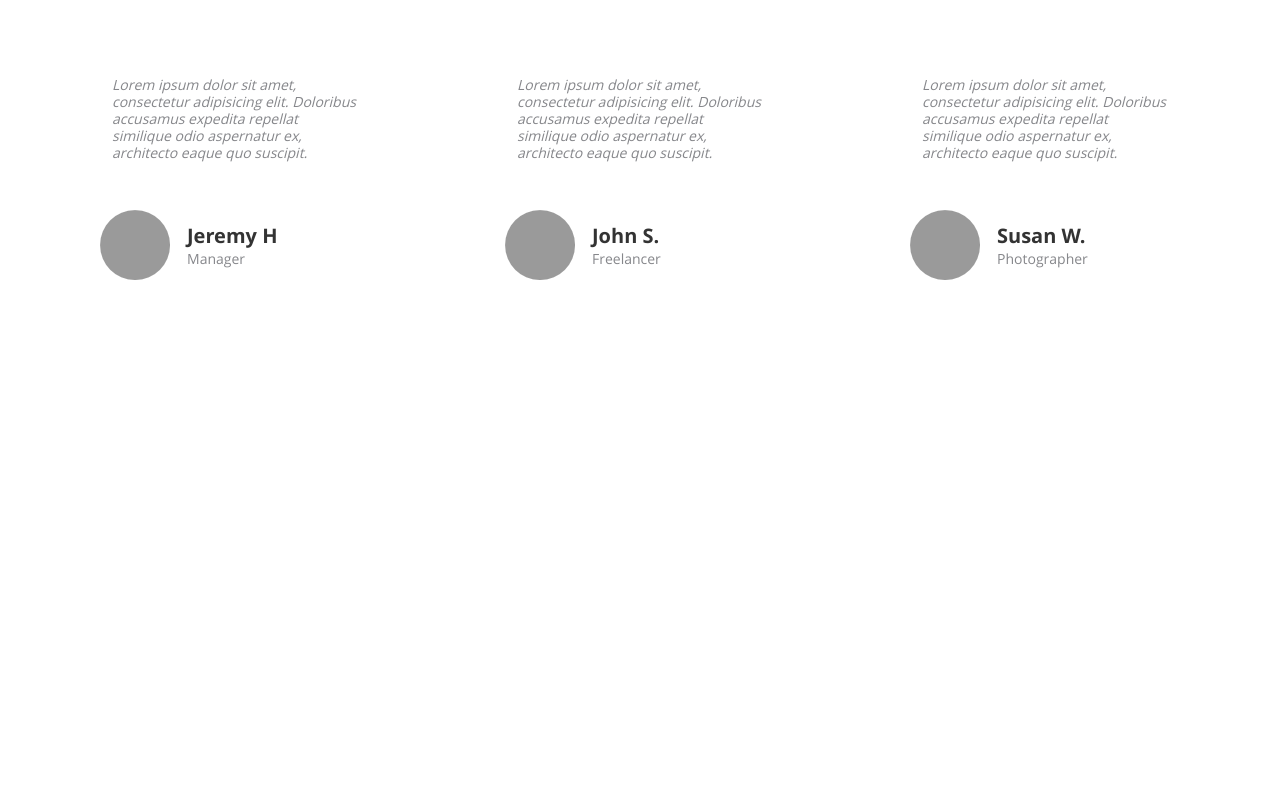
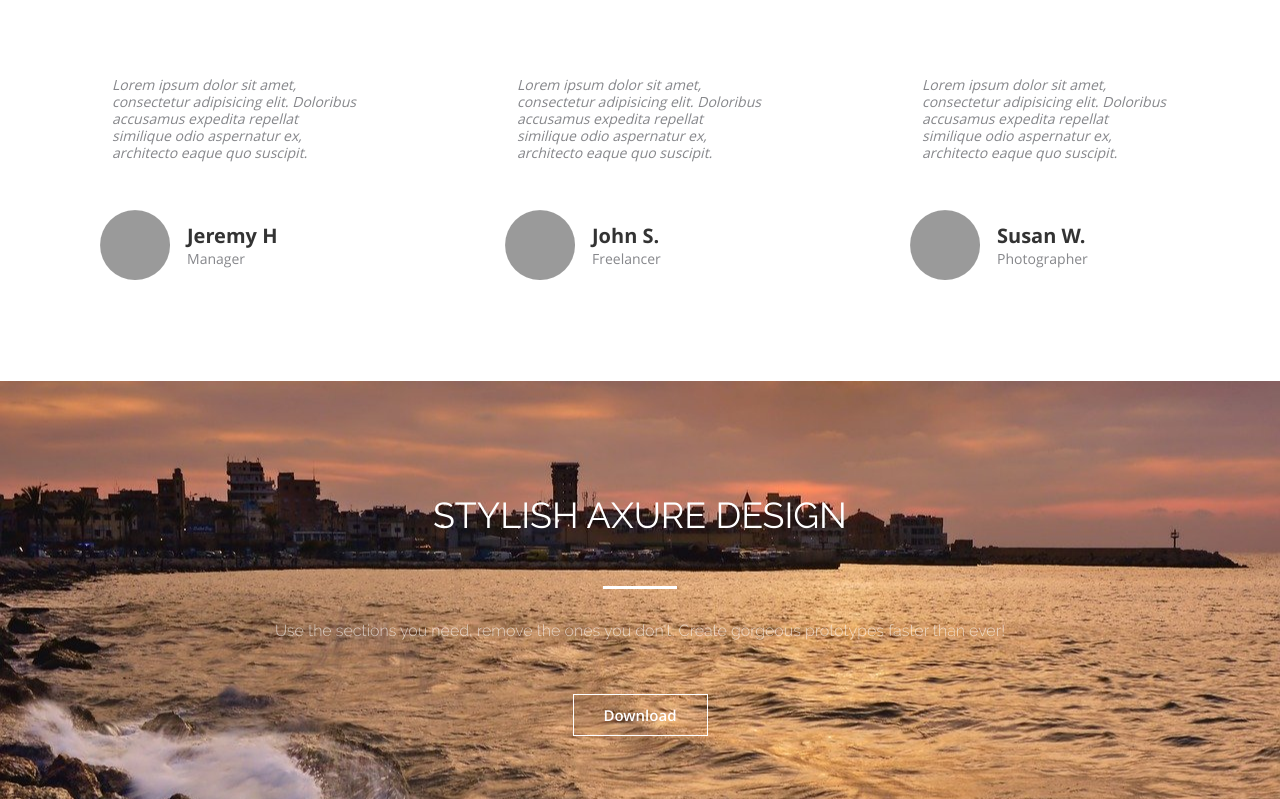
Before and after one commit to vitaliidvornyk/Axit-src-, a website: page src/index.html in a window 1280 px wide. Shown: the part 3255-4054 px from the top of the page. Before the commit the page ends 3636 px from the top, so only its background shows below. Drawn offline with nearby package versions, Linux system fonts and the light colour scheme.

Commit message:
7_section

```diff
--- a/src/index.html
+++ b/src/index.html
@@ -328,7 +328,20 @@
         </div>
     </section>
 
-
+    <section class="design">
+        <div class="container">
+            <div class="design__promotext">
+                <h1 class="design__title">
+                    STYLISH AXURE DESIGN
+                </h1>
+                <span class="design__line"></span>
+                <h2 class="design__subtitle">
+                    Use the sections you need, remove the ones you don't.  Create gorgeous prototypes faster than ever!
+                </h2>
+                <button class="button">Download</button>
+            </div>
+        </div>
+    </section>
 
 <script src="https://ajax.googleapis.com/ajax/libs/jquery/1.12.4/jquery.min.js"></script>
 <script src="js/script.js"></script>
--- /dev/null
+++ b/src/sass/blocks/_design.scss
@@ -0,0 +1,36 @@
+.design {
+    min-height: 320px;
+    padding: 74px 0 63px 0;
+    background: url(../../img/bg/bgdesign.jpg) center (center/cover) no-repeat;
+    &__promotext {
+        display: flex;
+        flex-direction: column;
+        align-items: center;
+    }
+    &__title {
+        margin-top: 33px;
+        font-family: Raleway;
+        font-size: 36px;
+        font-weight: 400;
+        text-align: left;
+        color: #ffffff;
+    }
+    &__line::before {
+        content: '';
+        display: block;
+        margin-top: 36px;
+        width: 74px;
+        height: 3px;
+        background-color: white;
+    }
+    &__subtitle {
+        margin-top: 30px;
+        opacity: 0.8;
+        font-family: Raleway;
+        font-size: 16px;
+        font-weight: 300;
+        text-align: left;
+        line-height: 1.44;
+        color: rgba(255, 255, 255, 0.8);
+    }
+}
--- a/src/sass/style.scss
+++ b/src/sass/style.scss
@@ -15,3 +15,4 @@
 @import 'blocks/awesome';
 @import 'blocks/pricing';
 @import 'blocks/customers';
+@import 'blocks/design';
```
Also changed, not shown: src/css/style.min.css, src/img/bg/bgdesign.jpg (added).
